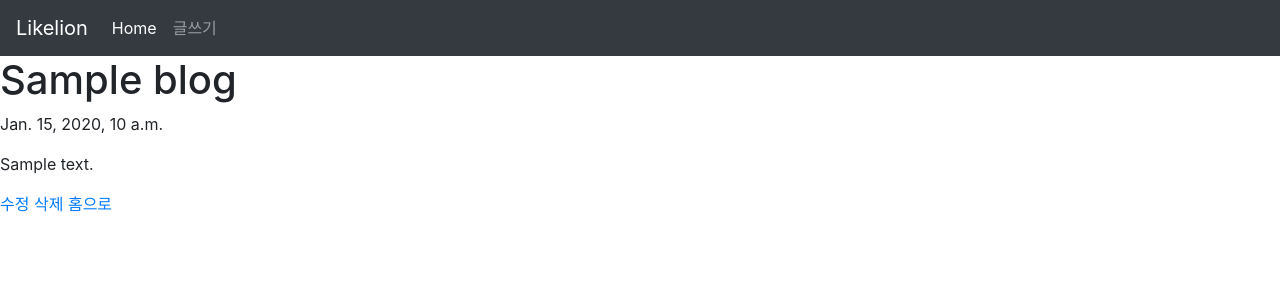
After one commit to HamJinKyoung/CRUD, a Django app: template blog/templates/blog/detail.html in a window 1280 px wide. The commit adds this page. Shown: the top 300 px of the page. Run offline with Django 3.2, Linux system fonts and the light colour scheme; the template is opened without the code that fills it: most values are stand-ins (such as "Sample title", 1, 10 or a date in 2020); data that the repository does not hold is empty; some libraries are stand-ins or nearby versions.

Commit message:
detail.html

```diff
--- /dev/null
+++ b/blog/templates/blog/detail.html
@@ -0,0 +1,12 @@
+{% extends 'blog/layout.html' %}
+
+{% block content %}
+
+    <h1>{{ blog.title }}</h1>
+    <p>{{ blog.pub_date }}</p>
+    <p>{{ blog.body }}</p>
+    <a href="{% url 'edit' pk=blog.pk %}">수정</a>
+    <a href="{% url 'remove' pk=blog.pk %}">삭제</a>
+    <a href="{% url 'home' %}">홈으로</a>
+
+{% endblock %}
--- a/blog/templates/blog/home.html
+++ b/blog/templates/blog/home.html
@@ -5,7 +5,7 @@
     {% for blog in blogs.all %}
         <h1>{{ blog.title }}</h1>
         <p>{{ blog.pub_date }}</p>
-        <p>{{ blog.body }}</p>
+        <p>{{ blog.summary }}<a href="{% url 'detail' blog.id %}">...more</a></p>
         <a href="{% url 'edit' pk=blog.pk %}">수정</a>
         <a href="{% url 'remove' pk=blog.pk %}">삭제</a>
     {% endfor %}
--- a/crud/urls.py
+++ b/crud/urls.py
@@ -19,11 +19,13 @@ import blog.views
 
 urlpatterns = [
     path('admin/', admin.site.urls),
-    path('', blog.views.layout, name='layout'),
+    path('', blog.views.home, name='home'),
     path('blog/home/', blog.views.home, name='home'),
-    path('blog/new/', blog.views.new, name='new'),
+    # path('blog/new/', blog.views.new, name='new'),
     path('blog/create/', blog.views.create, name='create'),
     path('blog/newblog/', blog.views.blogform, name='newblog'),
     path('blog/<int:pk>/edit/', blog.views.edit, name='edit'),
     path('blog/<int:pk>/remove/', blog.views.remove, name='remove'),
+    path('blog/<int:blog_id>', blog.views.detail, name="detail"),
+    # path('blog/<int:blog_id>/comments/create/', blog.views.comments_create, name='comments_create'),
 ]
```
Also changed, not shown: blog/models.py (+10 -0 lines), blog/views.py (+13 -0 lines), blog/migrations/0002_comment.py (added).
